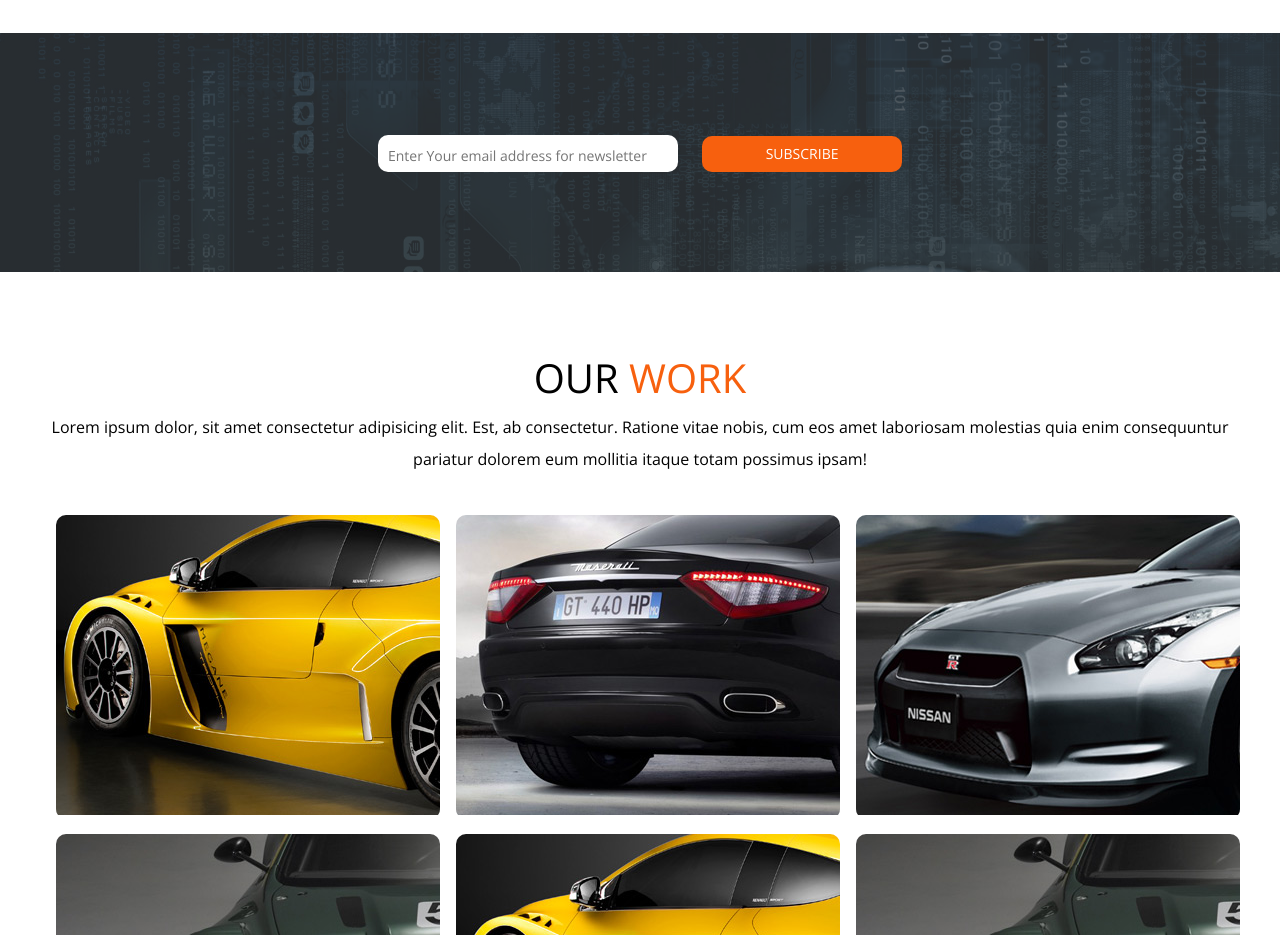
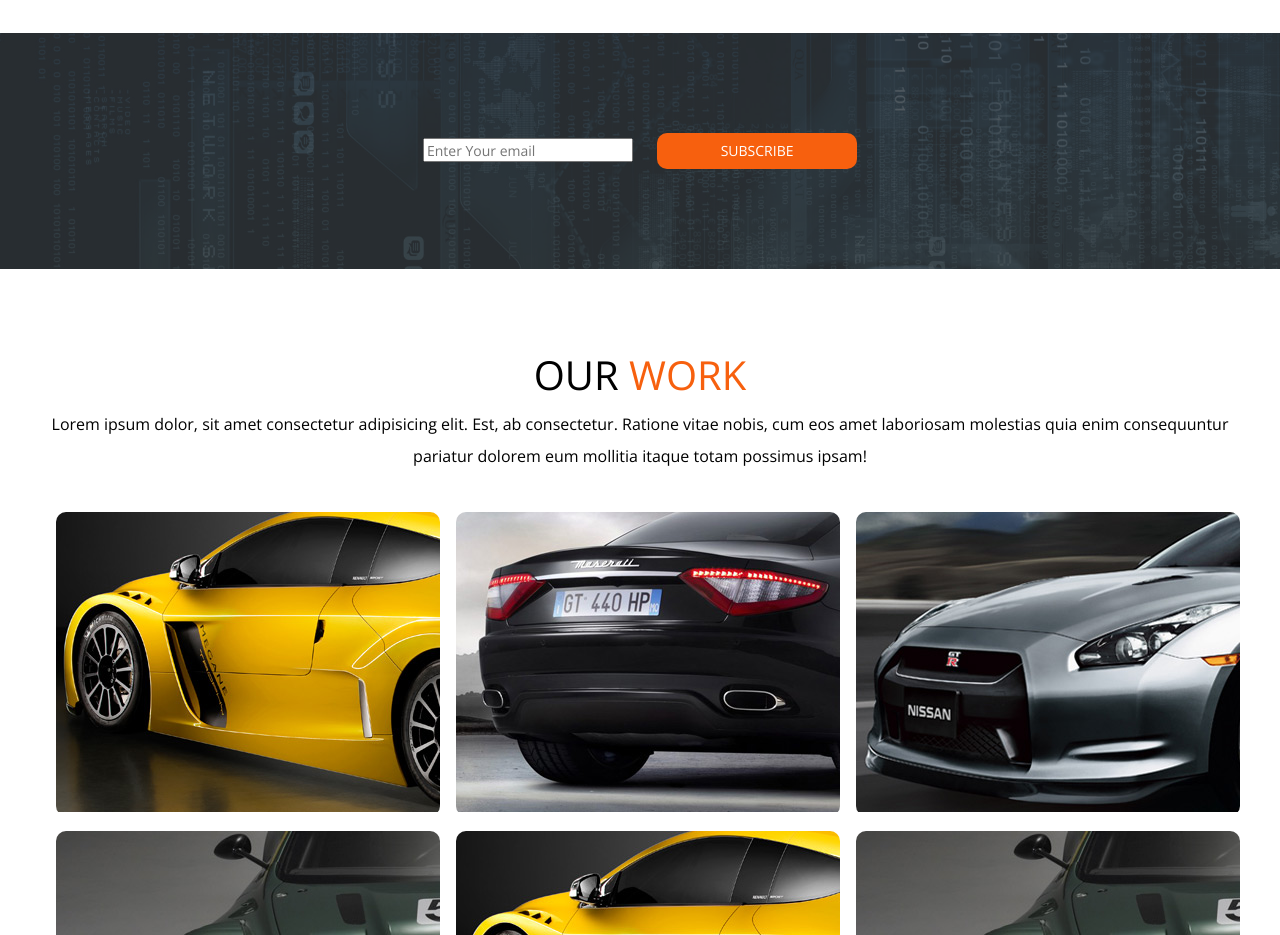
Before and after one commit to aladen123/Tanatos-Studio, a plain HTML site: page index.html in a window 1280 px wide. Shown: the part 1220-2155 px from the top of the page. Drawn offline with nearby package versions, Linux system fonts and the light colour scheme.

Commit message:
Continue to correct errors

```diff
--- a/index.html
+++ b/index.html
@@ -79,7 +79,7 @@
 		<div class="overlay">
 			<div class="container">
 			<form>
-				<input type="emali" name="mail" placeholder="Enter Your email address for newsletter">
+				<input type="Email" name="mail" placeholder="Enter Your email">
 				<button class="upper">Subscribe</button>
 			</form>
 			</div> <!-- end container-->
```
